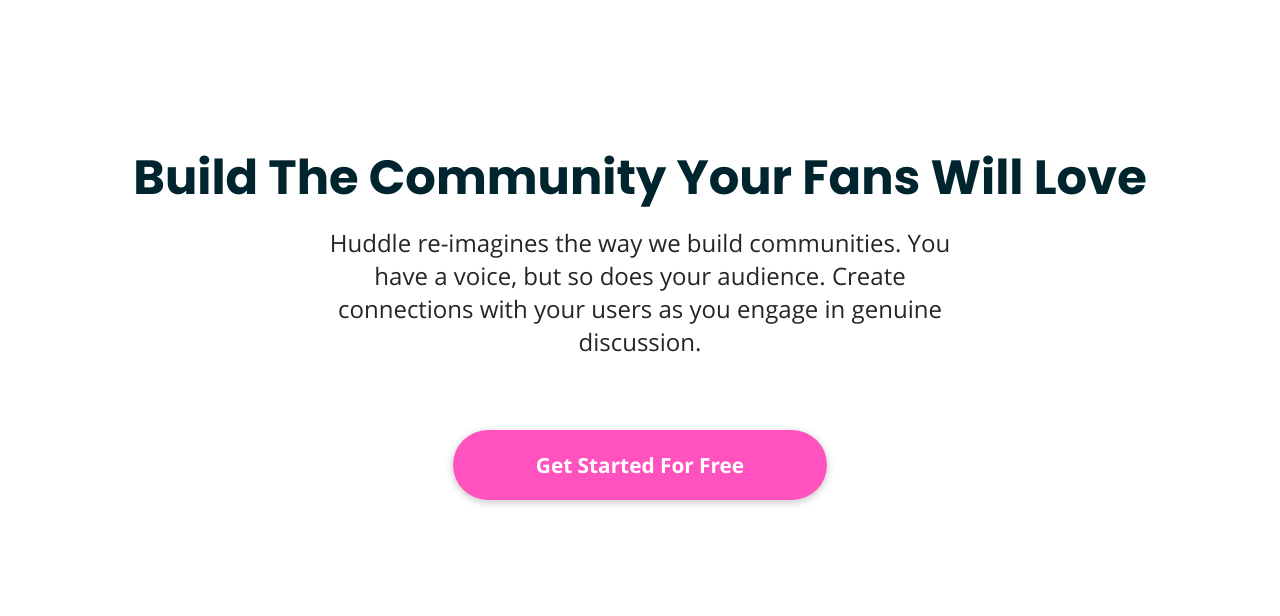
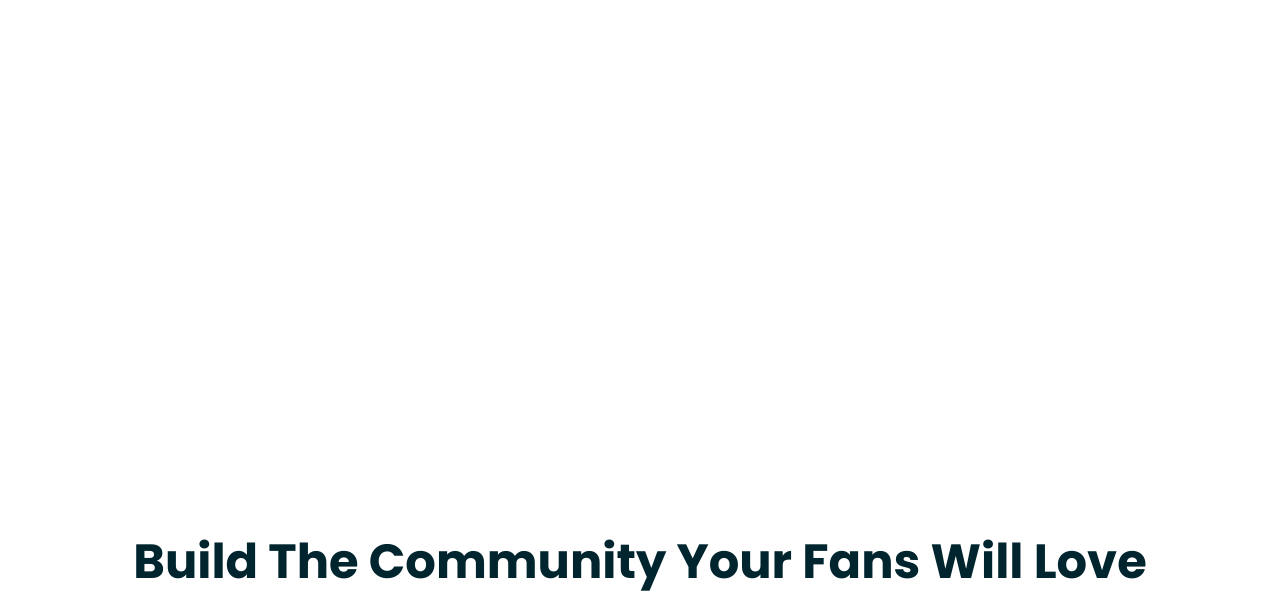
Before and after one commit to yuandahanif/Huddle-landing-page-with-curved-sections, a plain HTML site: page src/index.html in a window 1280 px wide. Shown: the part 110-726 px from the top of the page. Drawn offline with Linux system fonts and the light colour scheme.

Commit message:
fix margin-top

```diff
--- a/src/styles/index.scss
+++ b/src/styles/index.scss
@@ -204,6 +204,7 @@
 			@include media(">tablet") {
 				font-size: 3em;
 				line-height: 1;
+				margin-top: 8em;
 				margin-bottom: 0.5em;
 			}
 		}
```
Also changed, not shown: src/styles/index.css, 1 other file.
